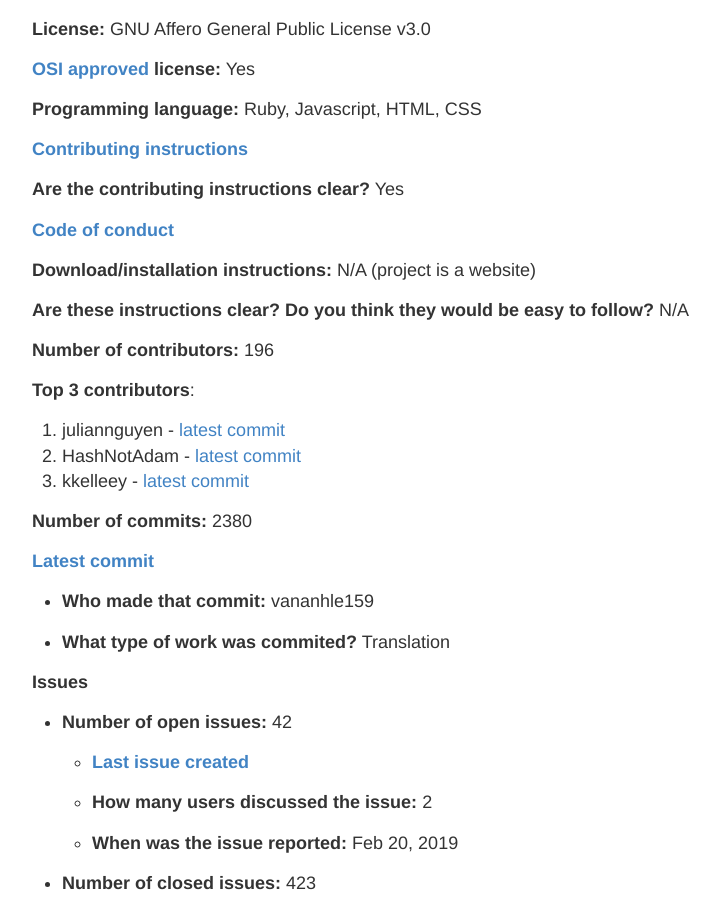
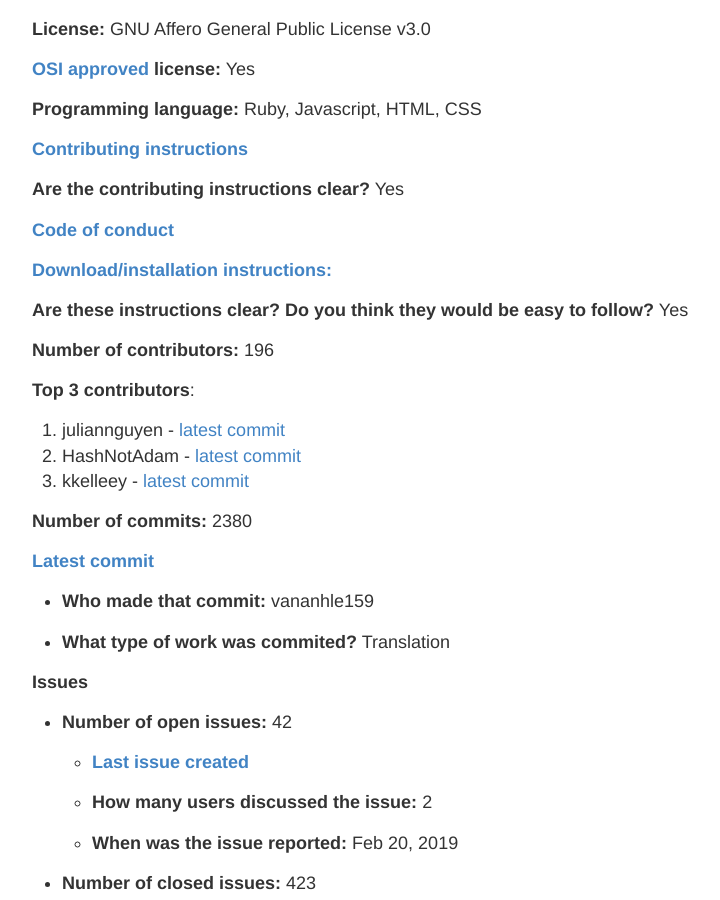
Before and after one commit to nyu-ossd-s19/jztang-weekly, a Jekyll site: the page built from _posts/2019-02-24-week04.md, in a window 1280 px wide and 900 px high, scrolled down 1698 px. Shown: the whole window, without its empty margins (248-968 px from the left). Built offline with Jekyll 4.4.1, drawn with Linux system fonts in a browser that asks for light colours.

Commit message:
Add installation instructions link

```diff
--- a/_posts/2019-02-24-week04.md
+++ b/_posts/2019-02-24-week04.md
@@ -62,9 +62,9 @@ __Are the contributing instructions clear?__ Yes
 
 [__Code of conduct__](https://github.com/ifmeorg/ifme/blob/master/code_of_conduct.md)
 
-__Download/installation instructions:__ N/A (project is a website)
+[__Download/installation instructions:__](https://github.com/ifmeorg/ifme/wiki/Installation)
 
-__Are these instructions clear? Do you think they would be easy to follow?__ N/A
+__Are these instructions clear? Do you think they would be easy to follow?__ Yes
 
 __Number of contributors:__ 196
 
```
